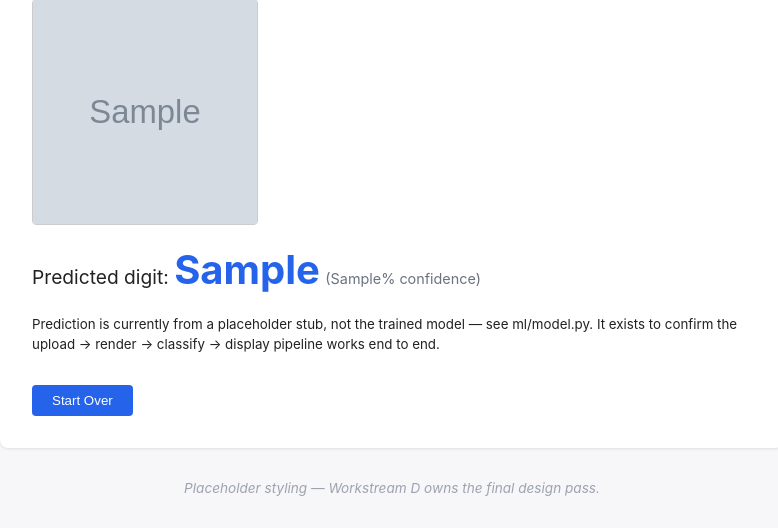
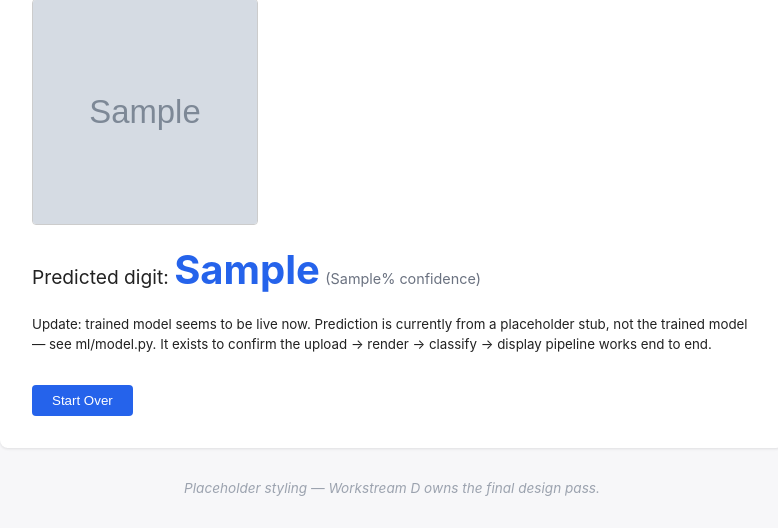
Before and after one commit to MSBASharks/mnist-classifier-webapp, a Django app: template classifier/templates/classifier/classify.html in a window 1280 px wide. Shown: the part 513-1041 px from the top of the page, without its empty margins (248-1026 px from the left). Run offline with Django 5.2, Linux system fonts and the light colour scheme; tables that the repository leaves empty hold one stand-in row (values such as "Sample post"); the template is opened without the code that fills it: values that come from a table or form of the project are taken from there, most other values are stand-ins (such as "Sample title", 1, 10 or a date in 2020); grey boxes marked "Sample" are stand-in pictures.

Commit message:
Update classify.html
Testing script update.

```diff
--- a/classifier/templates/classifier/classify.html
+++ b/classifier/templates/classifier/classify.html
@@ -21,7 +21,7 @@
                 <span class="confidence">({{ confidence_pct }}% confidence)</span>
             </p>
             <p><small>
-                Prediction is currently from a placeholder stub, not the
+                Update: trained model seems to be live now. Prediction is currently from a placeholder stub, not the
                 trained model — see ml/model.py. It exists to confirm the
                 upload &rarr; render &rarr; classify &rarr; display pipeline
                 works end to end.
```
